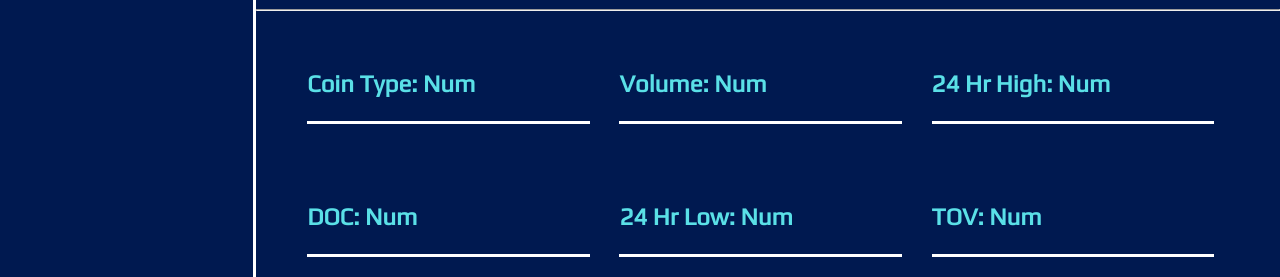
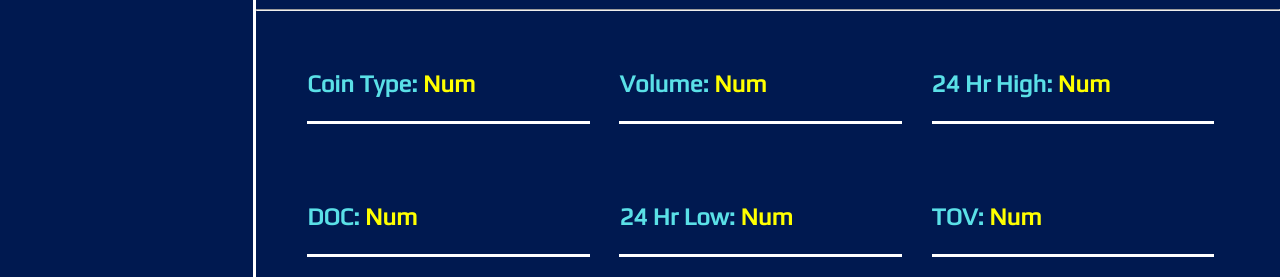
Before and after one commit to yazmnh87/CryptoDashboard, a React (Create React App) app in the folder client/: page / in a window 1280 px wide. Shown: the part 529-806 px from the top of the page. Built offline with nearby package versions, Linux system fonts and the light colour scheme; no server answers.

Commit message:
updated API URL

```diff
--- a/client/src/CoinInfo.js
+++ b/client/src/CoinInfo.js
@@ -6,12 +6,12 @@ const CoinInfo = () => {
             <img style={{width: "95%", height:"62vh", marginLeft:"3%", marginRight:"0%"}} src="https://www.quickanddirtytips.com/sites/default/files/images/5360/line_graph.png" alt=""/>
             <hr style={{marginRight:0}}/>
             <div style={{display: "grid", gridGap: 15, gridTemplateColumns: "repeat(auto-fit, minmax(250px, 1fr)", marginLeft:"5%", marginRight:"5%", marginTop:15}}>
-                <h2 style={{width:"95%",borderBottom: "solid white"}}>Coin Type: <p style={{display:"inline-block"}}>Num</p></h2>
-                <h2 style={{width:"95%",borderBottom: "solid white"}}>Volume: <p style={{display:"inline-block"}}>Num</p></h2>
-                <h2 style={{width:"95%",borderBottom: "solid white"}}>24 Hr High: <p style={{display:"inline-block"}}>Num</p></h2>
-                <h2 style={{width:"95%",borderBottom: "solid white"}}>DOC: <p style={{display:"inline-block"}}>Num</p></h2>
-                <h2 style={{width:"95%",borderBottom: "solid white"}}>24 Hr Low: <p style={{display:"inline-block"}}>Num</p></h2>
-                <h2 style={{width:"95%",borderBottom: "solid white"}}>TOV: <p style={{display:"inline-block"}}>Num</p></h2>
+                <h2 style={{width:"95%",borderBottom: "solid white"}}>Coin Type: <p style={{display:"inline-block", color:"yellow"}}>Num</p></h2>
+                <h2 style={{width:"95%",borderBottom: "solid white"}}>Volume: <p style={{display:"inline-block", color:"yellow"}}>Num</p></h2>
+                <h2 style={{width:"95%",borderBottom: "solid white"}}>24 Hr High: <p style={{display:"inline-block", color:"yellow"}}>Num</p></h2>
+                <h2 style={{width:"95%",borderBottom: "solid white"}}>DOC: <p style={{display:"inline-block", color:"yellow"}}>Num</p></h2>
+                <h2 style={{width:"95%",borderBottom: "solid white"}}>24 Hr Low: <p style={{display:"inline-block", color:"yellow"}}>Num</p></h2>
+                <h2 style={{width:"95%",borderBottom: "solid white"}}>TOV: <p style={{display:"inline-block", color:"yellow"}}>Num</p></h2>
             </div>
         </div>
     );
--- a/client/src/UserProfile.js
+++ b/client/src/UserProfile.js
@@ -1,5 +1,4 @@
 import React, {Component} from 'react';
-import {Link} from "react-router-dom"
 
 class UserProfile extends Component {
     constructor() {
--- a/client/src/context.js
+++ b/client/src/context.js
@@ -11,8 +11,9 @@ export class Provider extends Component {
 
 
     componentDidMount(){
-      axios.get(`https://vschool-cors.herokuapp.com?url=https://min-api.cryptocompare.com/data/pricemulti?fsyms=ETH,EOS,XRP,BTC,LTC&tsyms=BTC,USD,EUR&api_key=${process.env.REACT_APP_MM}`)
+      axios.get(`https://vschool-cors.herokuapp.com?url=https://min-api.cryptocompare.com/data/pricemultifull?fsyms=ETH,EOS,XRP,BTC,LTC&tsyms=BTC,USD,EUR&api_key=${process.env.REACT_APP_MM}`)
       .then(res => {
+        console.log(res.data)
         this.setState({
           coins: res.data
         })
```
